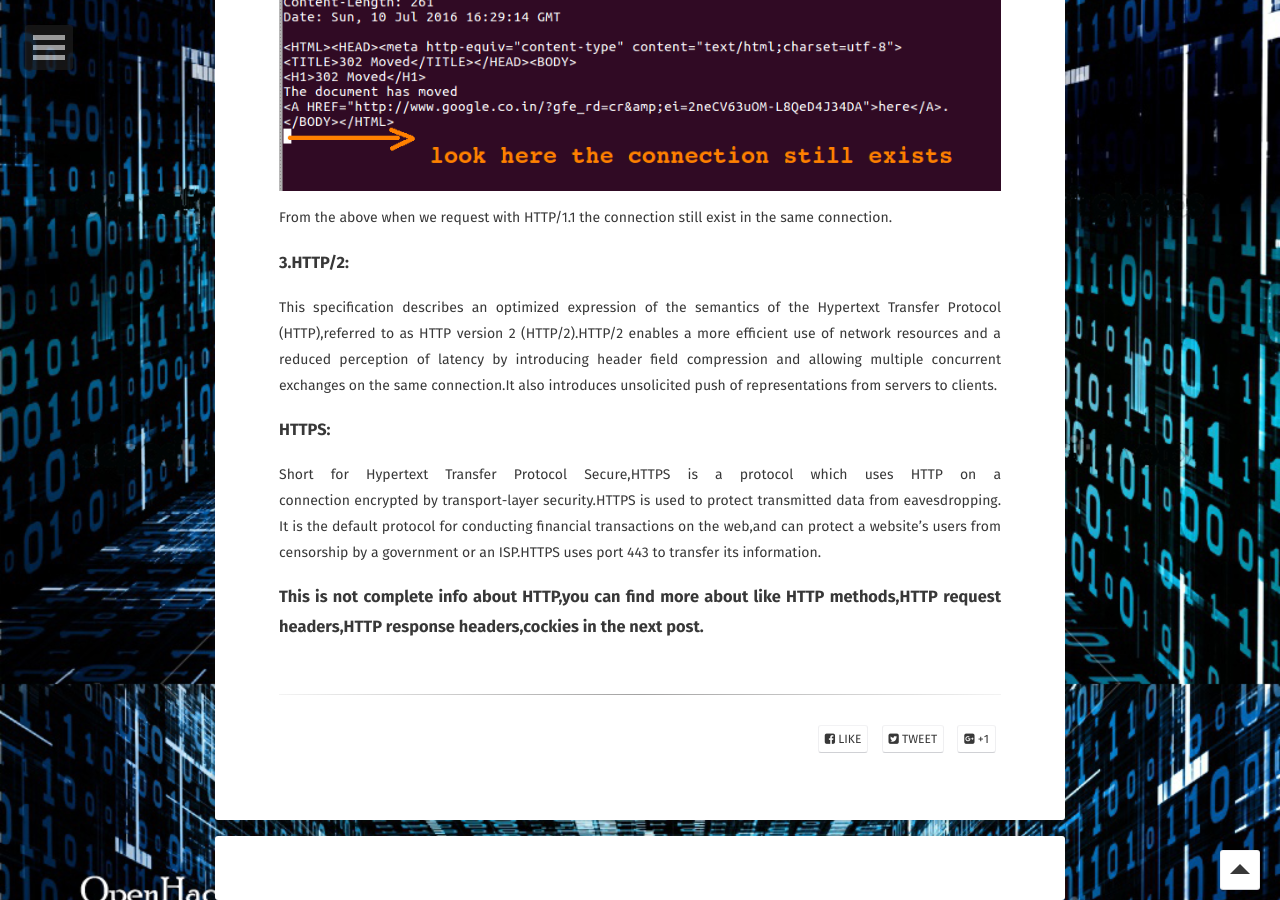
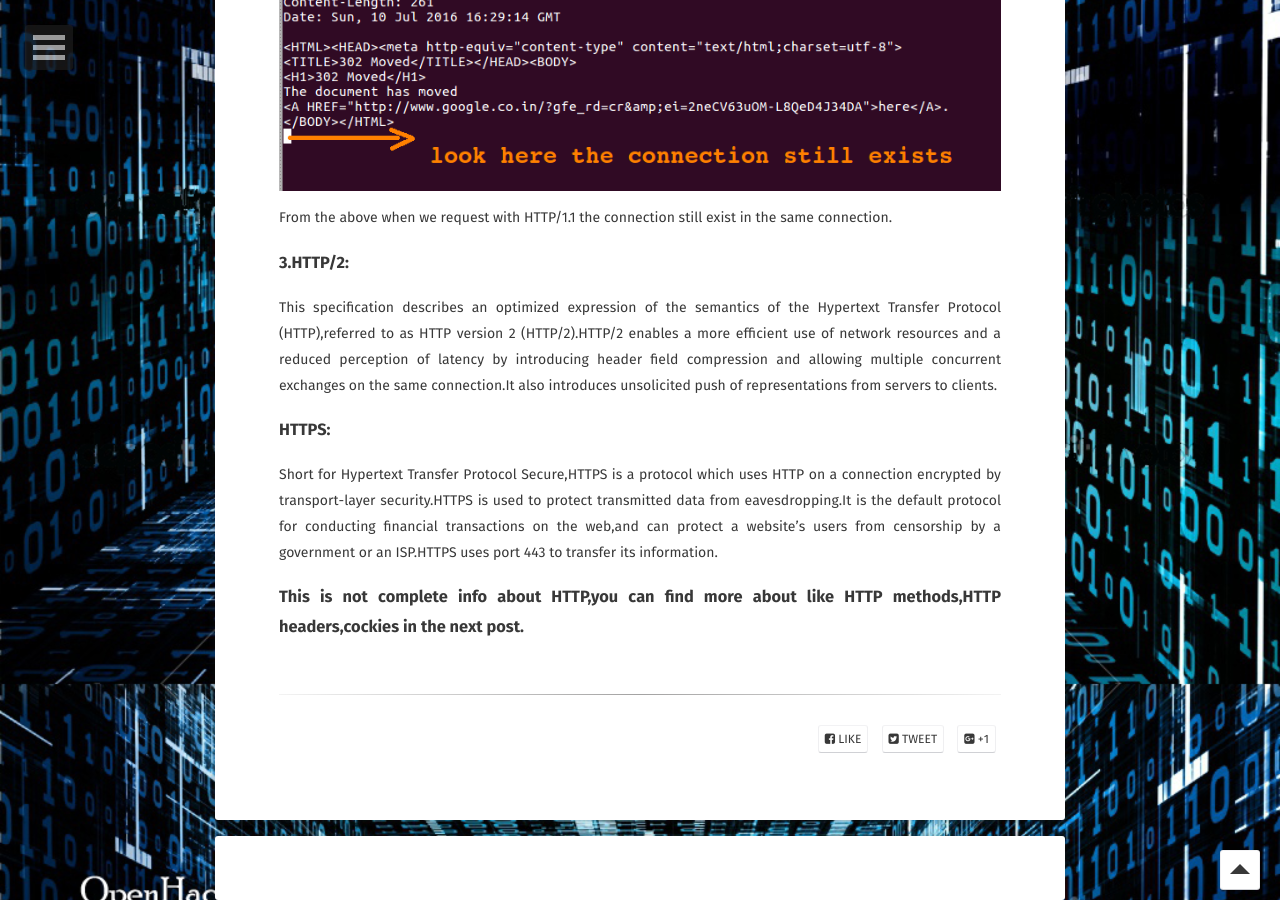
Before and after one commit to raju0x/raju0x.github.io, a Jekyll site: the page built from _posts/2016-07-06-http-basics-part1.md, in a window 1280 px wide and 900 px high, scrolled down 6036 px. Built offline with Jekyll 4.4.1, drawn with Linux system fonts in a browser that asks for light colours; some web fonts are replaced; comment, search, counter and statistics services are not loaded.

Commit message:
Update 2016-07-06-http-basics-part1.md

```diff
--- a/_posts/2016-07-06-http-basics-part1.md
+++ b/_posts/2016-07-06-http-basics-part1.md
@@ -144,6 +144,6 @@ From the above when we request with HTTP/1.1 the connection still exist in the s
 This specification describes an optimized expression of the semantics of the Hypertext Transfer Protocol (HTTP),referred to as HTTP version 2 (HTTP/2).HTTP/2 enables a more efficient use of network resources and a reduced perception of latency by introducing header field compression and allowing multiple concurrent exchanges on the same connection.It also introduces unsolicited push of representations from servers to clients.
 
 ### HTTPS:
-Short for Hypertext Transfer Protocol Secure,HTTPS is a protocol which uses HTTP on a connection encrypted by transport-layer security.HTTPS is used to protect transmitted data from eavesdropping. It is the default protocol for conducting financial transactions on the web,and can protect a website's users from censorship by a government or an ISP.HTTPS uses port 443 to transfer its information.
+Short for Hypertext Transfer Protocol Secure,HTTPS is a protocol which uses HTTP on a connection encrypted by transport-layer security.HTTPS is used to protect transmitted data from eavesdropping.It is the default protocol for conducting financial transactions on the web,and can protect a website's users from censorship by a government or an ISP.HTTPS uses port 443 to transfer its information.
 
-### This is not complete info about HTTP,you can find more about like HTTP methods,HTTP request headers,HTTP response headers,cockies in the next post.
+### This is not complete info about HTTP,you can find more about like HTTP methods,HTTP headers,cockies in the next post.
```
